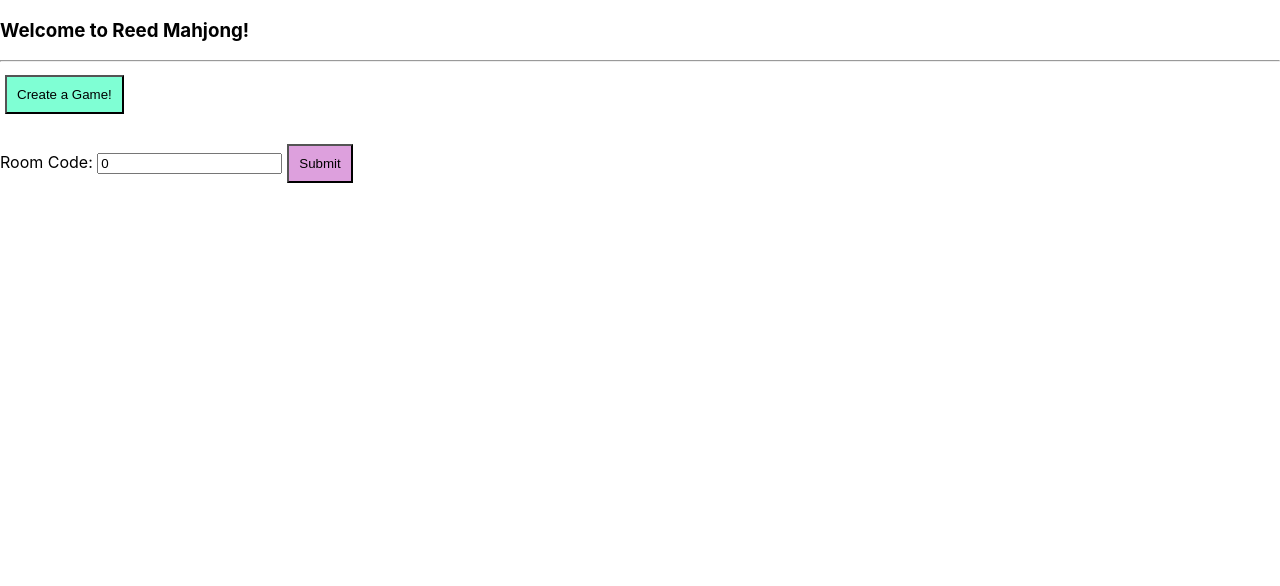
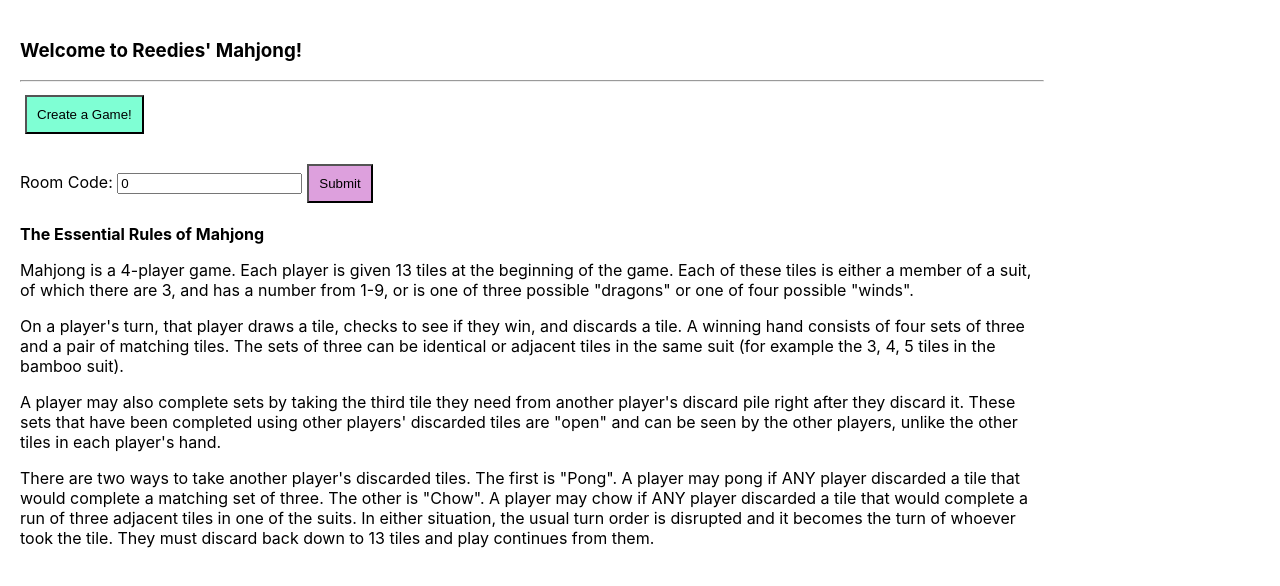
Before and after one commit to noErrdev/Django-Mahjang, a React (Create React App) app in the folder frontend/: page / in a window 1280 px wide. Shown: the top 586 px of the page. Built offline with nearby package versions, Linux system fonts and the light colour scheme; no server answers.

Commit message:
added rules text and adjusted the discard boxes

```diff
--- a/frontend/src/components/MainPage.jsx
+++ b/frontend/src/components/MainPage.jsx
@@ -19,11 +19,16 @@ export default function MainPage() {
 
   return (
     <div className="page mainPage">
-      <h3>Welcome to Reed Mahjong!</h3>
+      <h3>Welcome to Reedies' Mahjong!</h3>
       <hr></hr>
       <CreateRoomButton socket={socket} />
       <br />
       <JoinRoom socket={socket} roomNum={roomNum} setRoomNum={setRoomNum} />
+      <p><b>The Essential Rules of Mahjong</b></p>
+      <p>Mahjong is a 4-player game. Each player is given 13 tiles at the beginning of the game. Each of these tiles is either a member of a suit, of which there are 3, and has a number from 1-9, or is one of three possible "dragons" or one of four possible "winds".</p>
+      <p>On a player's turn, that player draws a tile, checks to see if they win, and discards a tile. A winning hand consists of four sets of three and a pair of matching tiles. The sets of three can be identical or adjacent tiles in the same suit (for example the 3, 4, 5 tiles in the bamboo suit).</p>
+      <p>A player may also complete sets by taking the third tile they need from another player's discard pile right after they discard it. These sets that have been completed using other players' discarded tiles are "open" and can be seen by the other players, unlike the other tiles in each player's hand.</p>
+      <p>There are two ways to take another player's discarded tiles. The first is "Pong". A player may pong if ANY player discarded a tile that would complete a matching set of three. The other is "Chow". A player may chow if ANY player discarded a tile that would complete a run of three adjacent tiles in one of the suits. In either situation, the usual turn order is disrupted and it becomes the turn of whoever took the tile. They must discard back down to 13 tiles and play continues from them.</p>
     </div>
   );
 }
--- a/frontend/src/index.css
+++ b/frontend/src/index.css
@@ -40,6 +40,11 @@ div#root, .page{
 
 .joinRoom .button {
   background-color: plum;
+}
+
+.mainPage {
+  padding:20px;
+  max-width:80%;
 }
 
 /* Style tiles */
@@ -144,7 +149,7 @@ img {
 .leftDiscard {
   left: 0;
   top: 50%;
-  transform: rotate(90deg)  translateX(-100%) translateX(35vh) translateY(-30vh);
+  transform: rotate(90deg)  translateX(-100%) translateX(35vh) translateY(-100%);
   transform-origin: top left;
   background-image: linear-gradient(orange, green);
   height: 19vw;
@@ -154,7 +159,7 @@ img {
 .rightDiscard {
   right: 0;
   top: 50%;
-  transform: rotate(-90deg) translateX(100%) translateX(-15vh) translateY(-30vh);
+  transform: rotate(-90deg) translateX(100%) translateX(-15vh) translateY(-100%);
   transform-origin: top right;
   background-image: linear-gradient(orange, green);
   height: 19vw;
```
